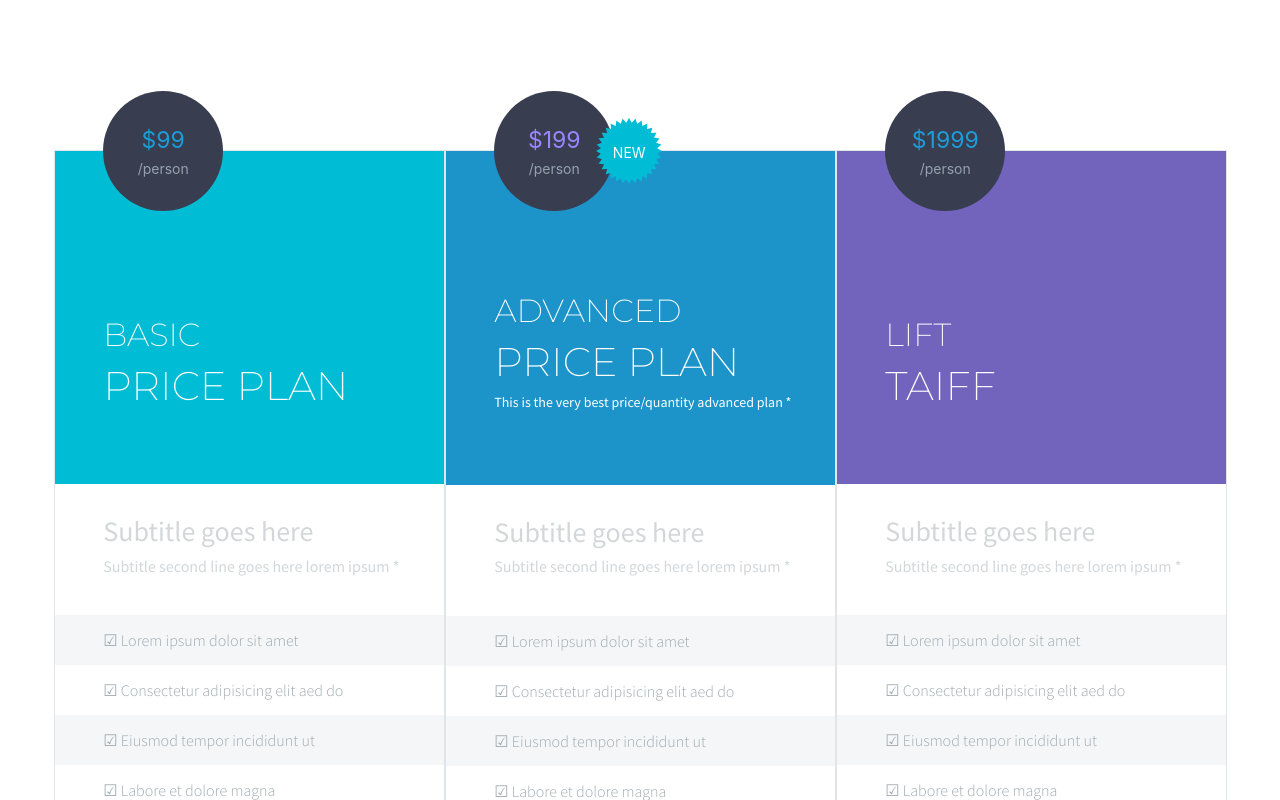
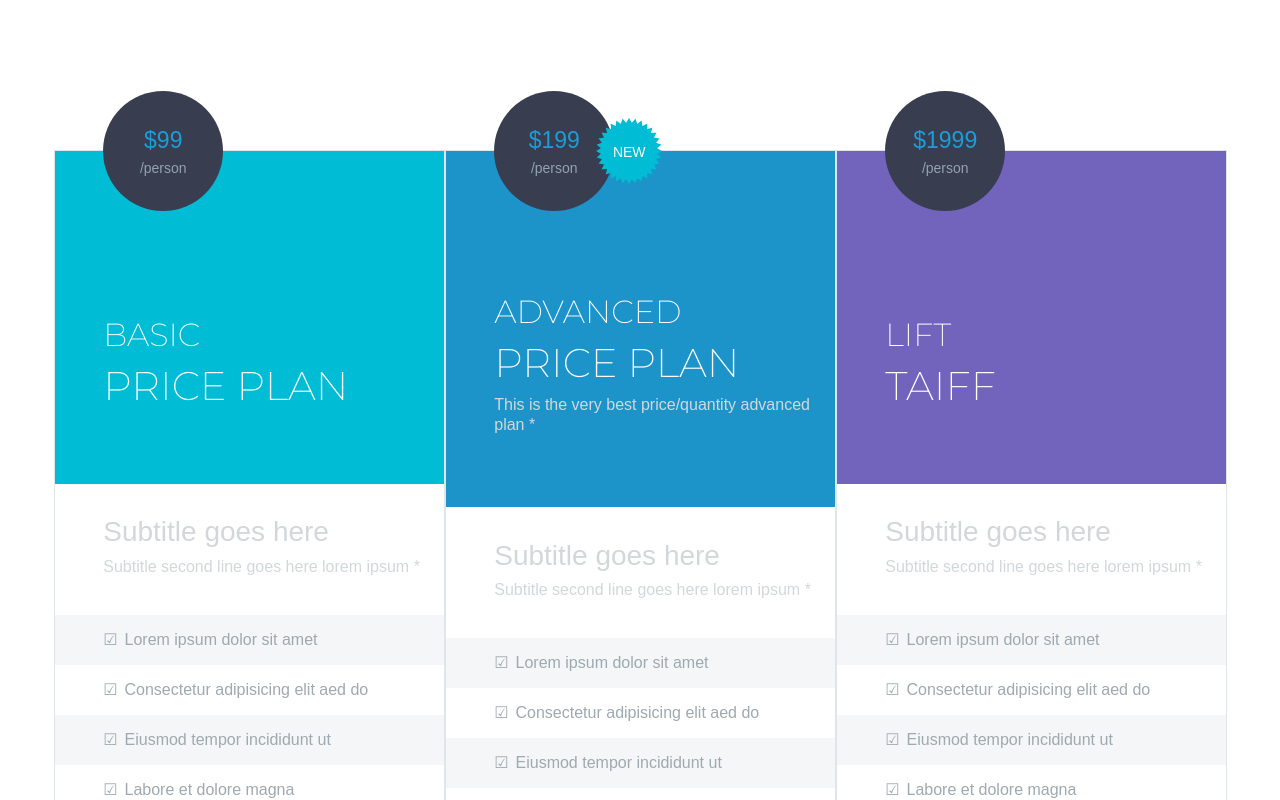
Before and after one commit to thuongdong/LearnVueJS, a Vue app: page / in a window 1280 px wide. Shown: the top 800 px of the page. Built offline with nearby package versions, Linux system fonts and the light colour scheme; what vue-paginate would draw is missing.

Commit message:
fix comment

```diff
--- a/index.html
+++ b/index.html
@@ -1,6 +1,9 @@
 <!DOCTYPE html>
 <html>
   <head>
+      <link href="https://fonts.googleapis.com/css?family=Montserrat:200,700&display=swap" rel="stylesheet">
+      <link href="https://fonts.googleapis.com/css?family=Montserrat:200,700&display=swap" rel="preload">
+      <!-- <link href="https://fonts.googleapis.com/css?family=Montserrat:200,700&display=swap" rel="preload" as="style"> -->
     <meta charset="utf-8">
     <meta name="viewport" content="width=device-width,initial-scale=1.0">
     <title>thuong</title>
--- a/package.json
+++ b/package.json
@@ -17,6 +17,7 @@
     "axios": "^0.19.0",
     "bootstrap": "^4.3.1",
     "jquery": "^3.4.1",
+    "normalize.css": "^8.0.1",
     "popper.js": "^1.15.0",
     "vue": "^2.5.2",
     "vue-axios": "^2.1.4",
--- a/src/App.vue
+++ b/src/App.vue
@@ -1,10 +1,8 @@
 <template>
   <div class="table-price">
-    <link href="https://fonts.googleapis.com/css?family=Source+Sans+Pro:300,400&display=swap" rel="stylesheet">
-    <link href="https://fonts.googleapis.com/css?family=Montserrat:200,700&display=swap" rel="stylesheet">
-    <div class="table-col-1">
-      <div class="table-level">
+    <div class="table-col">
       <div class="price">$99<span class="price-limit">/person</span></div>
+      <div class="table-level-basic">
         <h2 class="">BASIC</h2>
         <h1 class="">PRICE PLAN</h1>
       </div>
@@ -16,11 +14,11 @@
       </div>
       <div class="table-list">
         <ul>
-          <li>&#x2611; Lorem ipsum dolor sit amet</li>
-          <li>&#x2611; Consectetur adipisicing elit aed do</li>
-          <li>&#x2611; Eiusmod tempor incididunt ut</li>
-          <li>&#x2611; Labore et dolore magna</li>
-          <li>&#x2611; Enim ad ninim veniam quis nostrud</li>
+          <li>Lorem ipsum dolor sit amet</li>
+          <li>Consectetur adipisicing elit aed do</li>
+          <li>Eiusmod tempor incididunt ut</li>
+          <li>Labore et dolore magna</li>
+          <li>Enim ad ninim veniam quis nostrud</li>
         </ul>
       </div>
       <div class="table-footer">
@@ -29,8 +27,7 @@
         </div>
       </div>
     </div>
-    <div class="table-col-2">
-      <div class="table-level">
+    <div class="table-col">
       <div class="price">
         $199
         <span class="price-limit">/person</span>
@@ -38,6 +35,7 @@
           NEW
         </div>
       </div>
+      <div class="table-level-advanced">
         <h2 class="">ADVANCED</h2>
         <h1 class="">PRICE PLAN</h1>
         <h6>This is the very best price/quantity advanced plan *</h6>
@@ -50,11 +48,11 @@
       </div>
       <div class="table-list">
         <ul>
-          <li>&#x2611; Lorem ipsum dolor sit amet</li>
-          <li>&#x2611; Consectetur adipisicing elit aed do</li>
-          <li>&#x2611; Eiusmod tempor incididunt ut</li>
-          <li>&#x2611; Labore et dolore magna</li>
-          <li>&#x2611; Enim ad ninim veniam quis nostrud</li>
+          <li>Lorem ipsum dolor sit amet</li>
+          <li>Consectetur adipisicing elit aed do</li>
+          <li>Eiusmod tempor incididunt ut</li>
+          <li>Labore et dolore magna</li>
+          <li>Enim ad ninim veniam quis nostrud</li>
         </ul>
       </div>
       <div class="table-footer">
@@ -63,9 +61,9 @@
         </div>
       </div>
     </div>
-    <div class="table-col-3">
-      <div class="table-level">
+    <div class="table-col">
       <div class="price">$1999<span class="price-limit">/person</span></div>
+      <div class="table-level-lift">
         <h2 class="">LIFT</h2>
         <h1 class="">TAIFF</h1>
       </div>
@@ -77,11 +75,11 @@
       </div>
       <div class="table-list">
         <ul>
-          <li>&#x2611; Lorem ipsum dolor sit amet</li>
-          <li>&#x2611; Consectetur adipisicing elit aed do</li>
-          <li>&#x2611; Eiusmod tempor incididunt ut</li>
-          <li>&#x2611; Labore et dolore magna</li>
-          <li>&#x2611; Enim ad ninim veniam quis nostrud</li>
+          <li>Lorem ipsum dolor sit amet</li>
+          <li>Consectetur adipisicing elit aed do</li>
+          <li>Eiusmod tempor incididunt ut</li>
+          <li>Labore et dolore magna</li>
+          <li>Enim ad ninim veniam quis nostrud</li>
         </ul>
       </div>
       <div class="table-footer">
@@ -94,101 +92,99 @@
 </template>
 
 <style>
+*, *:before, *:after {
+  box-sizing: border-box;
+}
 .table-price {
   margin-top: 150px;
   margin-bottom: 150px;
   display: flex;
   flex-wrap: wrap;
   justify-content: center;
+  font-family: 'Source Sans Pro', sans-serif;
 }
-.table-price .table-col-1 {
+.table-price .table-col {
+  position: relative;
   width: 391px;
   margin-bottom: 70px;
   border: 0.5px solid #dfe5e8;
 }
-.table-price .table-col-2 {
-  width: 391px;
-  margin-bottom: 70px;
-  border: 0.5px solid #dfe5e8;
-}
-.table-price .table-col-3 {
-  width: 391px;
-   margin-bottom: 70px;
-  border: 0.5px solid #dfe5e8;
-}
-.table-level {
-  position: relative;
+.table-level-basic {
   padding: 42.43% 0 16.9% 12.53%;
   color: #ffffff;
   background: #00bcd4;
 }
-.table-col-2 .table-level {
+.table-level-advanced {
+  padding: 36.5% 0 16.9% 12.53%;
+  color: #ffffff;
   background: #1c94ca;
-  position: relative;
-  padding: 36.2% 0 16.9% 12.53%;
 }
-.table-col-3 .table-level {
+.table-level-lift {
+  padding: 42.43% 0 16.9% 12.53%;
+  color: #ffffff;
   background: #7264bd;
 }
 .price {
   position: absolute;
   width: 7.5rem;
   height: 7.5rem;
-  border-radius: 50%;
-  background: #393d50;
-  top: -18%;
-  text-align: center;
-  color: #1b9dd9;
-  font-size: 23px;
+  transform: translateY(-50%);
+  left: 12.53%;
   display: flex;
   flex-direction: column;
   justify-content: center;
+  font-size: 23px;
+  color: #1b9dd9;
+  text-align: center;
+  background: #393d50;
+  border-radius: 50%;
 }
 .table-col-2 .price {
   color: #9986ff;
 }
 span.price-limit {
   display: block;
+  font-size: 14px;
   color: #93a2ae;
-  font-size: 14px;
 }
 .table-title-text {
-  padding: 8% 0 8% 12.53%;;
+  padding: 8% 0 8% 12.53%;
 }
 ul {
-  list-style-type: none;
-  color: #9fa9b0;
-  font-family: 'Source Sans Pro', sans-serif;
-  font-weight: 200;
   margin: 0;
   padding: 0;
+  list-style-type: none;
+  font-weight: 200;
+  color: #9fa9b0;
 }
 li {
+  padding: 0 0 0 18%;
   line-height: 50px;
-  padding: 0 0 0 12.53%;
   background: #ffffff;
+}
+li:before {
+  position: absolute;
+  content: "\2611";
+  left: 12.53%;
 }
 li:nth-child(odd) {
   background: #f4f6f7;
 }
-.table-footer {
-  height: 146px;
-}
 .table-footer-purchase {
-  padding: 12.53% 0 0 12.53%;
+  padding: 12.53% 0 14% 12.53%;
   font-family: 'Montserrat', sans-serif;
   font-weight: 700;
 }
 a {
+  padding: 4% 9%;
   color: #ffffff;
   background: #b6c6c9;
-  padding: 4% 9%;
   border-radius: 30px;
 }
 a:hover {
+  text-decoration: none;
   color: #ffffff;
   background: #2c2e3d;
-  text-decoration: none;
 }
 h2 {
   font-family: 'Montserrat', sans-serif;
@@ -202,29 +198,26 @@ h1 {
 }
 h3 {
   color: #d3d7da;
-  font-family: 'Source Sans Pro', sans-serif;
   font-size: 24px;
   font-weight: 200;
 }
 h6 {
   color: #d3d7da;
-  font-family: 'Source Sans Pro', sans-serif;
   font-weight: 400;
   font-size: 13px;
 }
 .table-level h6 {
   color: #ffffff;
-  font-family: 'Source Sans Pro', sans-serif;
   font-size: 14px;
 }
 .new {
   position: absolute;
+  left: 85%;
+  width: 66px;
+  height: 66px;
+  padding-top: 20%;
   font-size: 14px;
   color: #ffffff;
-  padding-top: 20%;
-  width: 66px;
-  height: 66px;
-  margin: 0 0 0 85%;
   background-image: url("./assets/icon.png");
 }
 </style>
```
Also changed, not shown: 1 other file (tests, documents, lock files or other folders). Lines whose indentation alone changed are shown as unchanged.
